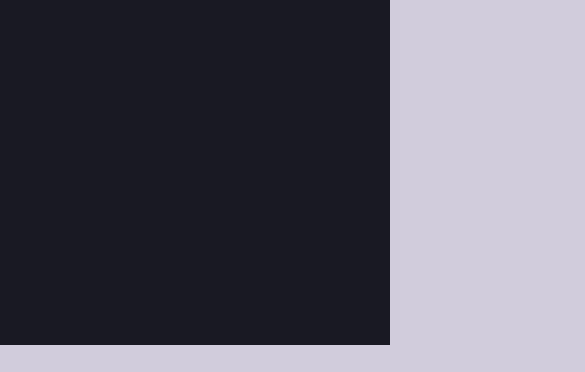
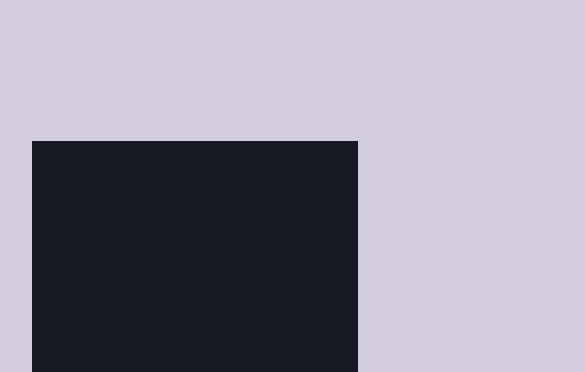
Before and after one commit to apolokjj/first-portfolio, a plain HTML site: page index.html in a window 390 px wide. Shown: the part 198-570 px from the top of the page, 585 px wide, since content can reach past the window. Drawn offline with Linux system fonts and the light colour scheme; a script that the page names is missing.

Commit message:
cmain.css

```diff
--- a/cmain.css
+++ b/cmain.css
@@ -73,3 +73,15 @@ img#profilepic:hover{
     border: 3px solid #6610F2;
     border-radius: 5px;
 }
+
+@media screen and (max-width: 768px){
+    header, nav, main, footer{
+    grid-template-columns: repeat(2,1fr);
+    gap: 2rem;
+   }
+}@media screen and (max-width: 426px){
+    header, nav, main, footer{
+     grid-template-columns: repeat(1,1fr);
+     padding: 3rem 2rem;
+    }
+ }
```
